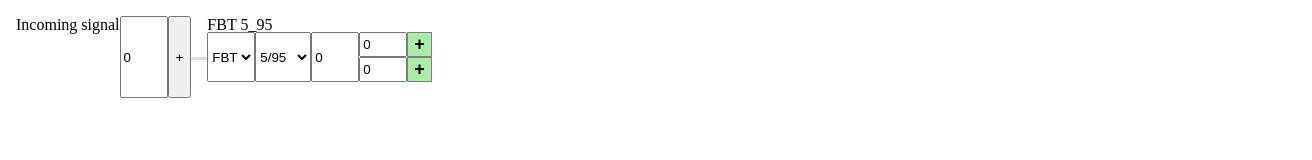
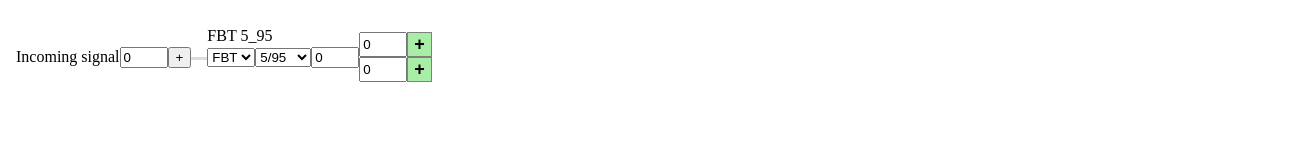
Before and after one commit to oleksiimikhno/fiber-tree-calculator, a plain HTML site: page index.html in a window 1280 px wide. Shown: the whole page, 1312 px wide, since content can reach past the window. Drawn offline with Linux system fonts and the light colour scheme.

Commit message:
clear style

```diff
--- a/style.css
+++ b/style.css
@@ -1,5 +1,6 @@
 body{
     max-width: 1440px;
+    width: 100%;
     padding: 1rem 1rem;
     margin: 0 auto;
 }
@@ -13,52 +14,48 @@ body{
     flex-direction: column;
     max-width: 100px;
 }
+
 .split{
     position: relative;
     display: flex;
     flex-direction: row;
     padding: 1rem;
+
 }
-/* .split:nth-child(even){
-    background-color: bisque;
+
+.split:before{
+    content: "";
+    position: absolute;
+    top: 50%;
+    left: 0;
+    height: 3px;
+    width: 1rem;
+    background-color: gainsboro;
+    z-index: -3;
 }
-.split:nth-child(odd){
-    background-color: red;
-} */
-/* body{
-    display: none;
-} */
+
+.split select, .in-split{
+    align-self: center;
+    max-height: 40px;
+}
+
+label{
+    display: flex;
+    align-items: center;
+}
+label > input, label > button{
+    align-items: center;
+}
 
 .split:after{
     position: absolute;
-    top: 0px;
+    top: calc(50% - 30px);
     content: attr(data-type) " " attr(data-fiber);
 }
 
-
-/* .out-split input, .out-split button{
-    height: 22px;
-    background-color: aquamarine;
-} */
-/* input.in-split{
-    align-self: center;
-}
-input.out-signal:nth-of-type(1){
-    color: red;
-    align-self: flex-end;
-} */
 input{
-
-    /* max-height: 20px; */
     max-width: 40px;
 }
-/* select{
-    max-height: 26px;
-}
-
-button{
-    max-height: 26px;
-} */
 .create-split{
     background-color: #3dd83871;
     color: black;
@@ -71,30 +68,4 @@ button{
     cursor: not-allowed;
     color: grey;
     background-color: #eeeaea;
-
 }
-.split:before{
-    content: "";
-    position: absolute;
-    top: 50%;
-    left: 0;
-    height: 3px;
-    width: 1rem;
-    background-color: gainsboro;
-    z-index: -3;
-}
-
-
-
-
-/* .in-split,.select-type{
-   align-self: center;
-}
-.out-split> .row > input, .out-split> .row > button{
-    align-self: flex-end;
-}
-
-.out-split:nth-of-type(3) .row > input {
-    color: red !important;
-    align-self: flex-start;
-} */
```
